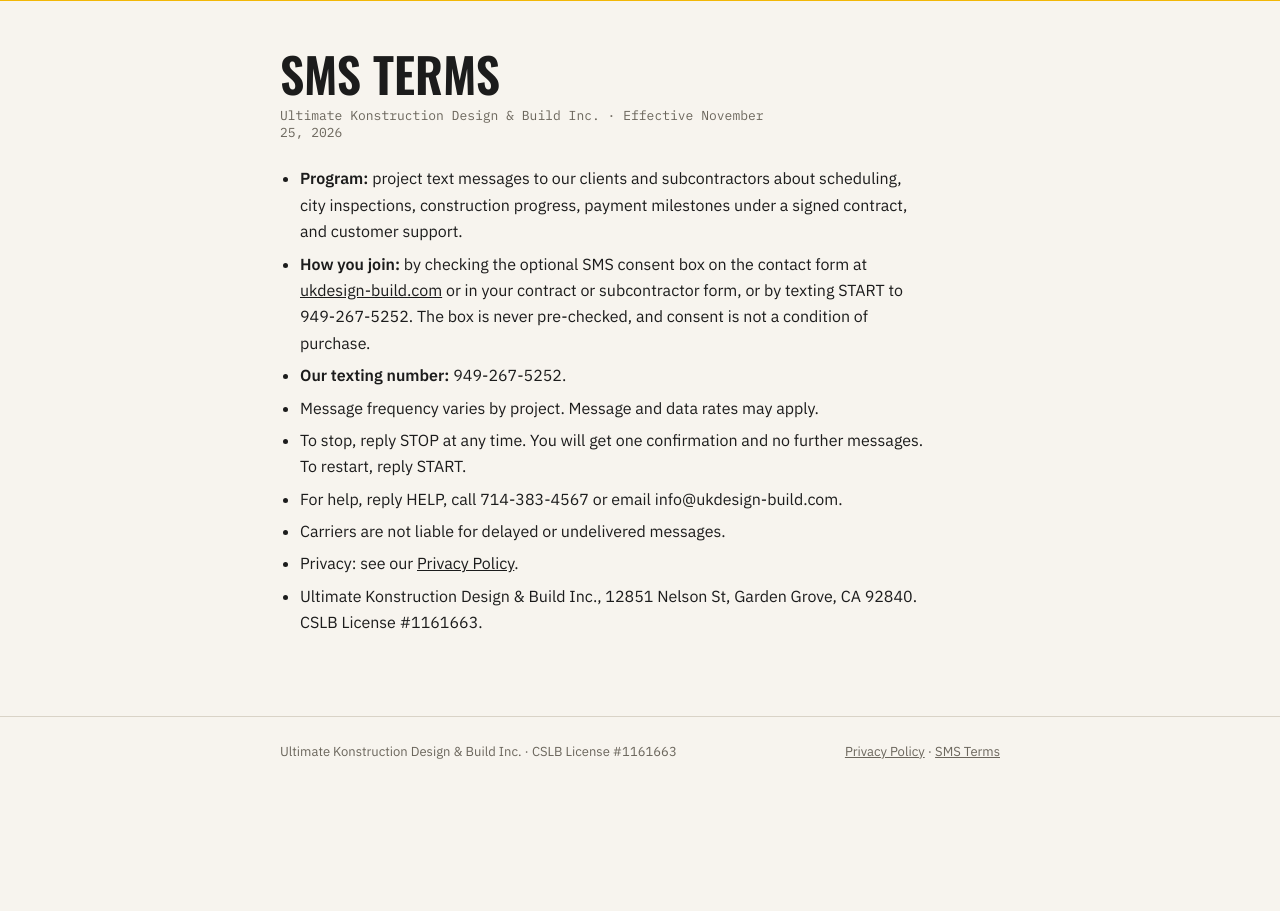
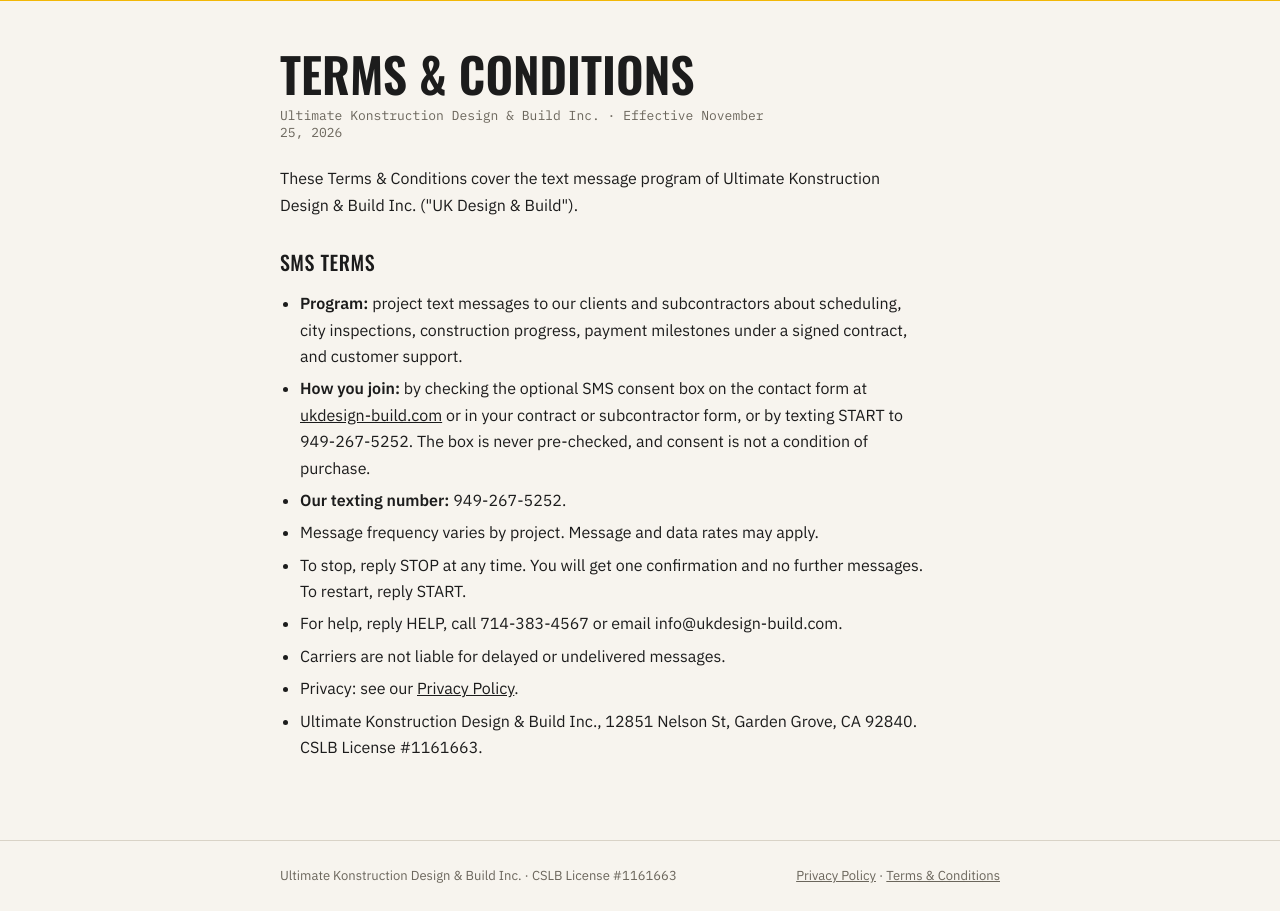
Before and after one commit to tructhanhcao2805/uk-website, a plain HTML site: page sms-terms.html in a window 1280 px wide. Shown: the part 71-982 px from the top of the page. Before the commit the page ends 857 px from the top, so only its background shows below. Drawn offline with nearby package versions, Linux system fonts and the light colour scheme.

Commit message:
Twilio compliance: privacy no-sell/share SMS statement; terms page titled Terms & Conditions with SMS Terms section
Co-Authored-By: Claude Opus 5.5 <noreply@anthropic.com>
Claude-Session: https://claude.ai/code/session_01VX69gNTpt2hbkRuCfNHiKS

```diff
--- a/sms-terms.html
+++ b/sms-terms.html
@@ -1,6 +1,6 @@
 <!doctype html>
 <html lang="en"><head><meta charset="utf-8"><meta name="viewport" content="width=device-width, initial-scale=1, viewport-fit=cover">
-<title>SMS Terms | UK Design &amp; Build</title>
+<title>Terms &amp; Conditions | UK Design &amp; Build</title>
 <link rel="stylesheet" href="https://fonts.googleapis.com/css2?family=Oswald:wght@500;600&family=IBM+Plex+Sans:wght@400;600&family=IBM+Plex+Mono&display=swap">
 <style>
 :root{--bg:#F7F4EE;--fg:#1C1C1C;--muted:#6B665C;--line:#D9D3C7;--y:#F2B705;color-scheme:light}
@@ -31,8 +31,10 @@ a{color:inherit}
 </style></head><body>
 <header><div class="wrap"><a class="logo" href="index.html"><img src="logo-white.png" alt="UK" width="44" height="41"><span class="wm"><b>Ultimate Konstruction</b><i>Design &amp; Build</i></span></a></div></header>
 <main class="wrap">
-<h1>SMS Terms</h1>
+<h1>Terms &amp; Conditions</h1>
 <p class="eff">Ultimate Konstruction Design &amp; Build Inc. · Effective November 25, 2026</p>
+<p>These Terms &amp; Conditions cover the text message program of Ultimate Konstruction Design &amp; Build Inc. ("UK Design &amp; Build").</p>
+<h2>SMS Terms</h2>
 <ul>
 <li><b>Program:</b> project text messages to our clients and subcontractors about scheduling, city inspections, construction progress, payment milestones under a signed contract, and customer support.</li>
 <li><b>How you join:</b> by checking the optional SMS consent box on the contact form at <a href="index.html#contact">ukdesign-build.com</a> or in your contract or subcontractor form, or by texting START to 949-267-5252. The box is never pre-checked, and consent is not a condition of purchase.</li>
@@ -45,5 +47,5 @@ a{color:inherit}
 <li>Ultimate Konstruction Design &amp; Build Inc., 12851 Nelson St, Garden Grove, CA 92840. CSLB License #1161663.</li>
 </ul>
 </main>
-<footer><div class="wrap"><span>Ultimate Konstruction Design &amp; Build Inc. · CSLB License #1161663</span><span><a href="privacy.html">Privacy Policy</a> · <a href="sms-terms.html">SMS Terms</a></span></div></footer>
+<footer><div class="wrap"><span>Ultimate Konstruction Design &amp; Build Inc. · CSLB License #1161663</span><span><a href="privacy.html">Privacy Policy</a> · <a href="sms-terms.html">Terms &amp; Conditions</a></span></div></footer>
 </body></html>
```
Also changed, not shown: privacy.html (+2 -2 lines).
